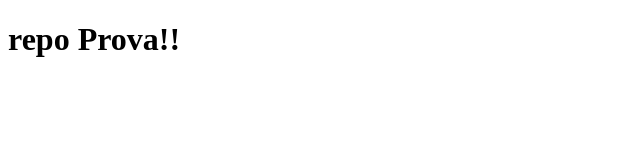
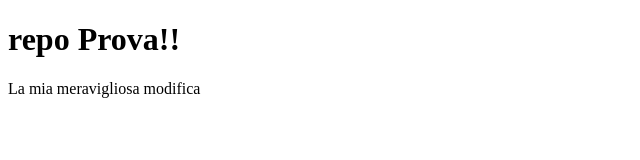
Before and after one commit to FedericoRosso97/repo-prova, a plain HTML site: page index.html in a window 1280 px wide. Shown: the whole page, without its empty margins (0-640 px from the left). Drawn offline with Linux system fonts and the light colour scheme.

Commit message:
Nuovo branch!

```diff
--- a/index.html
+++ b/index.html
@@ -7,5 +7,8 @@
 </head>
 <body>
     <h1>repo Prova!!</h1>
+    <p>
+        La mia meravigliosa modifica
+    </p>
 </body>
 </html>
```
